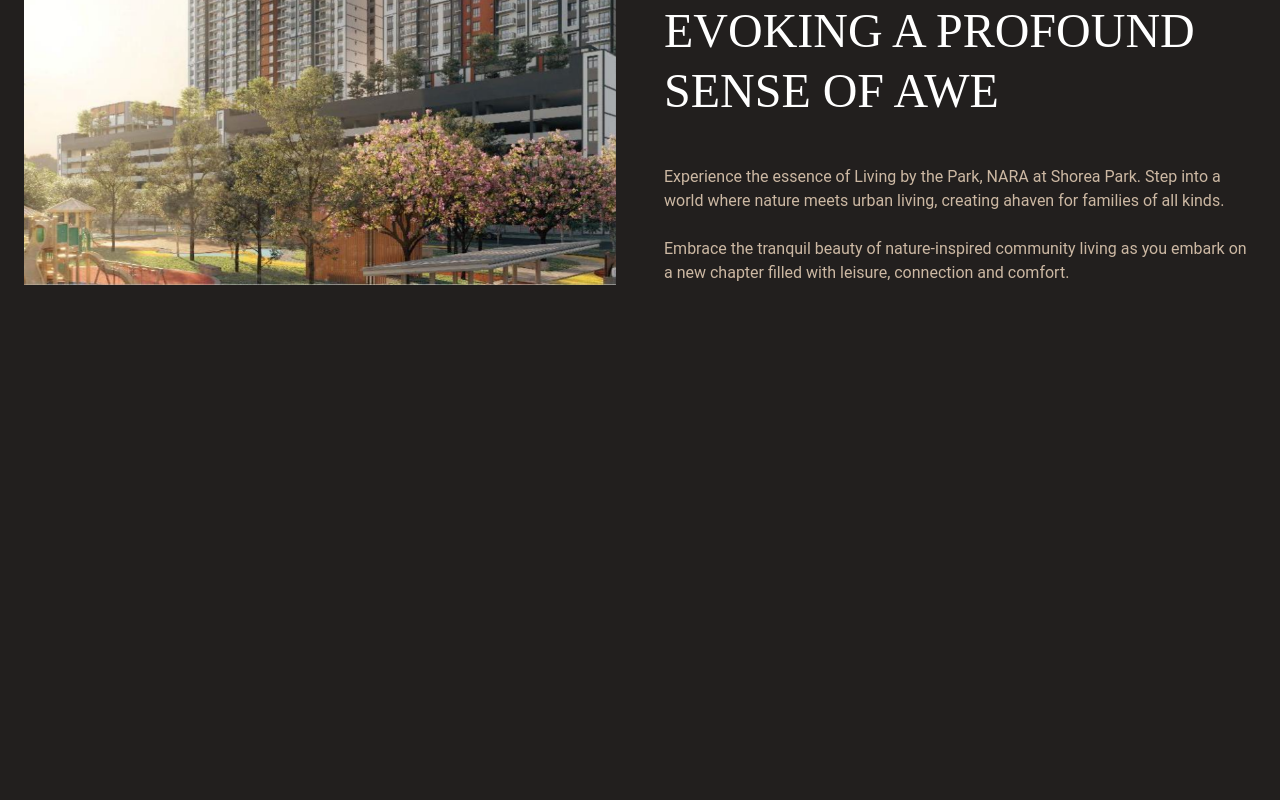
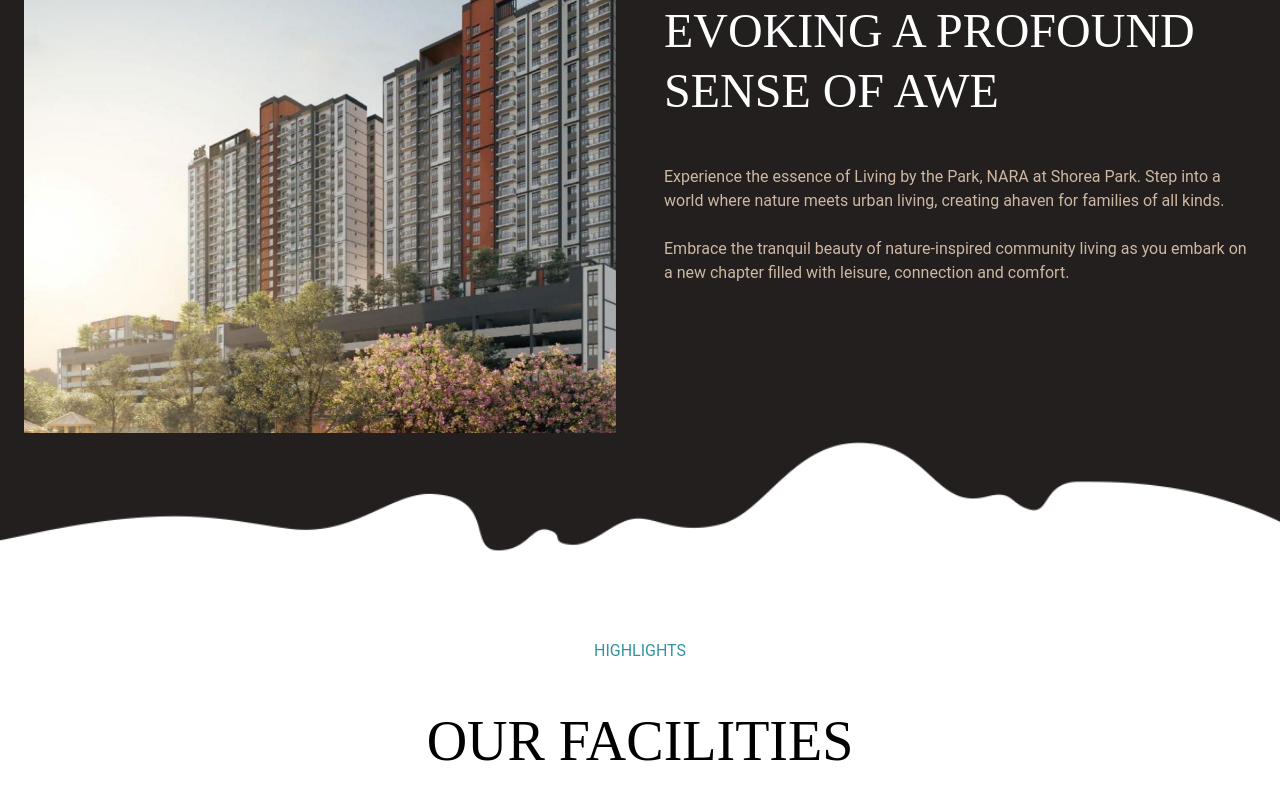
Before and after one commit to jaspetham/Property-Landing-Page, a Next.js app: page / in a window 1280 px wide. Shown: the part 1306-2106 px from the top of the page. Before the commit the page ends 1739 px from the top, so only its background shows below. Built offline with nearby package versions, Linux system fonts and the light colour scheme.

Commit message:
section title added

```diff
--- a/src/app/components/About/index.tsx
+++ b/src/app/components/About/index.tsx
@@ -23,7 +23,7 @@
        fetchData();
      }, []);
     return (
-      <section className="py-8 container mx-auto clr-font px-6">
+      <section className="py-8 clr-font px-6">
         <div className="flex justify-evenly py-5">
           <div className="info-wrapper">
             <h2 className="ff-p-bold">{data ? data.squareFeet : 0}</h2>
@@ -45,7 +45,7 @@
         <hr className="line my-10" />
         <div className="about-main-wrapper gap-12 py-10">
           <div className="about-img-wrapper flex justify-center relative">
-            <Parallax translateY={[-10, 40]}>
+            <Parallax translateY={[-10, 20]}>
               <img className="img1" src={data?.aboutImg} alt="aboutImg" />
             </Parallax>
           </div>
@@ -56,9 +56,9 @@
             <h2 className="text-white ff-secondary uppercase leading-tight">
               {data &&
                 data.titles.length > 0 &&
-                data.titles.map((title: string) => {
+                data.titles.map((title: string,index:number) => {
                   return (
-                    <span>
+                    <span key={index}>
                       {title} <br />
                     </span>
                   );
@@ -67,8 +67,12 @@
             <div className="pt-5 flex flex-col gap-6">
                 {data &&
                   data.descs.length > 0 &&
-                  data.descs.map((desc: string) => {
-                    return <p className="clr-accent">{desc}</p>;
+                  data.descs.map((desc: string,index:number) => {
+                    return (
+                      <p key={index} className="clr-accent">
+                        {desc}
+                      </p>
+                    );
                   })}
             </div>
           </div>
--- /dev/null
+++ b/src/app/components/Facilities/index.tsx
@@ -0,0 +1,15 @@
+"use client";
+
+import React, { useState, useEffect } from "react";
+import "./Facilities.css";
+import SectionTitle from "@/app/shared/SectionTitle";
+
+const Facilities: React.FC = () => {
+    return (
+      <section className="py-8 bg-white px-6">
+        <SectionTitle subtitle="highlights" title="Our Facilities"/>
+      </section>
+    );
+};
+
+export default Facilities
--- a/src/app/components/Header/index.tsx
+++ b/src/app/components/Header/index.tsx
@@ -42,8 +42,8 @@
      }, []);
 
   return (
-    <header className={`p-4${scrolled ? ' scrolled' : ''}`}>
-      <div className="container mx-auto flex justify-between items-center gap-4">
+    <header className={`container mx-auto p-4${scrolled ? ' scrolled' : ''}`}>
+      <div className="flex justify-between items-center gap-4">
         <div className="header-left  flex justify-between items-center">
           {data?.mainTitle && (
             <div className="text-lg font-bold flex justify-between logo">
--- a/src/app/components/Hero/Hero.css
+++ b/src/app/components/Hero/Hero.css
@@ -12,14 +12,6 @@
   top:0;
   width: 100%;
   z-index: 1;
-}
-
-.mask {
-  --mask:
-    radial-gradient(60.96px at 50% calc(100% - 86px),#000 99%,#0000 101%) calc(50% - 80px) 0/160px 100%,
-    radial-gradient(60.96px at 50% calc(100% + 46px),#0000 99%,#000 101%) 50% calc(100% - 40px)/160px 100% repeat-x;
-  -webkit-mask: var(--mask);
-          mask: var(--mask);
 }
 .hero-banner::before {
   content: '';
--- a/src/app/globals.css
+++ b/src/app/globals.css
@@ -8,6 +8,7 @@
   --background-start-rgb: 214, 219, 220;
   --background-end-rgb: 255, 255, 255;
   --primary-color:#103a40;
+  --dark-color:rgb(34,31,30);
   --font-color:#3393a1;
   --accent-color: #ccb8a3;
   --ff-primary:"Roboto", sans-serif;
@@ -178,8 +179,17 @@
 
 }
 
+.mask {
+    width:100%;
+    height: 100%;
+    background-image: url('/assets/shape.png');
+    background-size: cover;
+    background-position: center;
+    position: absolute;
+}
+
 body{
-    background-color: rgb(34, 31, 30);
+    background-color: var(--dark-color);
     color:var(--text-color);
     font-family: var(--ff-primary)!important;
 }
@@ -244,3 +254,6 @@
 .clr-accent{
     color:var(--accent-color);
 }
+
+@media  screen and (max-width:1140px) {
+}
--- a/src/app/layout.tsx
+++ b/src/app/layout.tsx
@@ -12,8 +12,8 @@
 const inter = Inter({ subsets: ["latin"] });
 
 export const metadata: Metadata = {
-  title: "Create Next App",
-  description: "Generated by create next app",
+  title: "Freehold Puchong",
+  description: "Freehold Puchong",
 };
 
 export default function RootLayout({
--- a/src/app/page.tsx
+++ b/src/app/page.tsx
@@ -1,13 +1,18 @@
 import About from "./components/About";
+import Facilities from "./components/Facilities";
 import Header from "./components/Header/index";
 import Hero from "./components/Hero/index";
 
 export default function Home() {
   return (
-    <main>
-        <Header/>
-        <Hero/>
-        <About/>
+    <main className="container mx-auto">
+      <Header />
+      <Hero />
+      <About />
+      <div className="relative bg-white h-[150px]">
+          <div className="mask"></div>
+      </div>
+      <Facilities />
     </main>
   );
 }
--- /dev/null
+++ b/src/app/shared/SectionTitle/index.tsx
@@ -0,0 +1,19 @@
+"use client";
+
+import "./SectionTitle.css";
+
+interface SectionTitleProps{
+    subtitle:string;
+    title:string;
+}
+
+const SectionTitle: React.FC<SectionTitleProps> = ({subtitle, title}) => {
+  return (
+    <div className="section-title text-center uppercase">
+        <p className="fs-150 clr-font subtitle py-6">{subtitle}</p>
+        <h1 className="text-black ff-secondary my-6">{title}</h1>
+    </div>
+  );
+};
+
+export default SectionTitle;
```
Also changed, not shown: public/assets/shape.png (added), src/app/components/Facilities/Facilities.css (added), src/app/shared/SectionTitle/SectionTitle.css (added).
